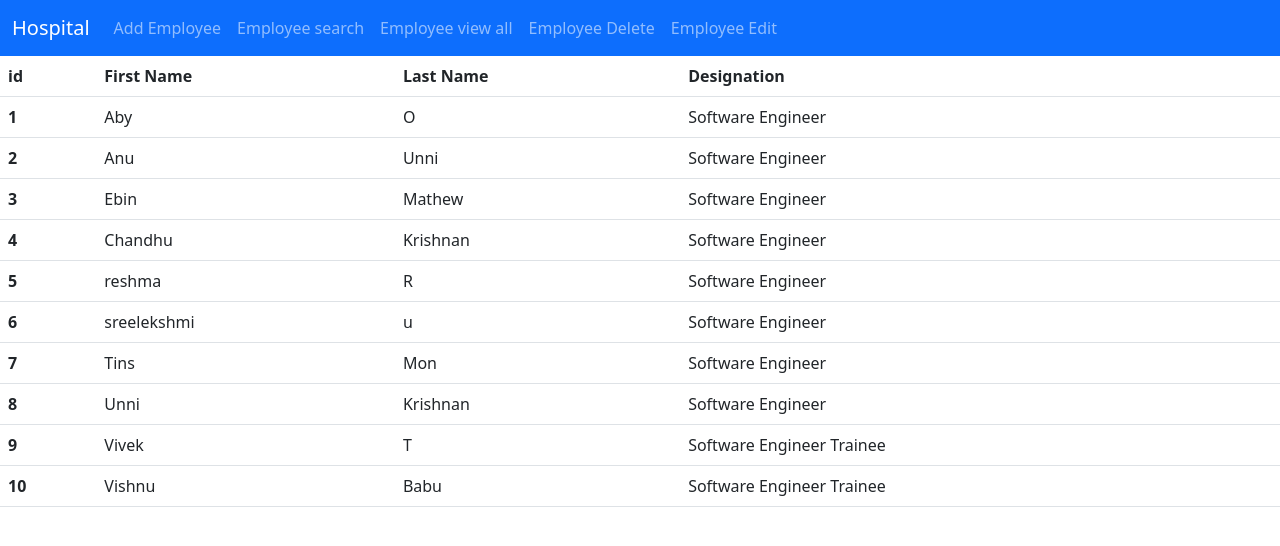
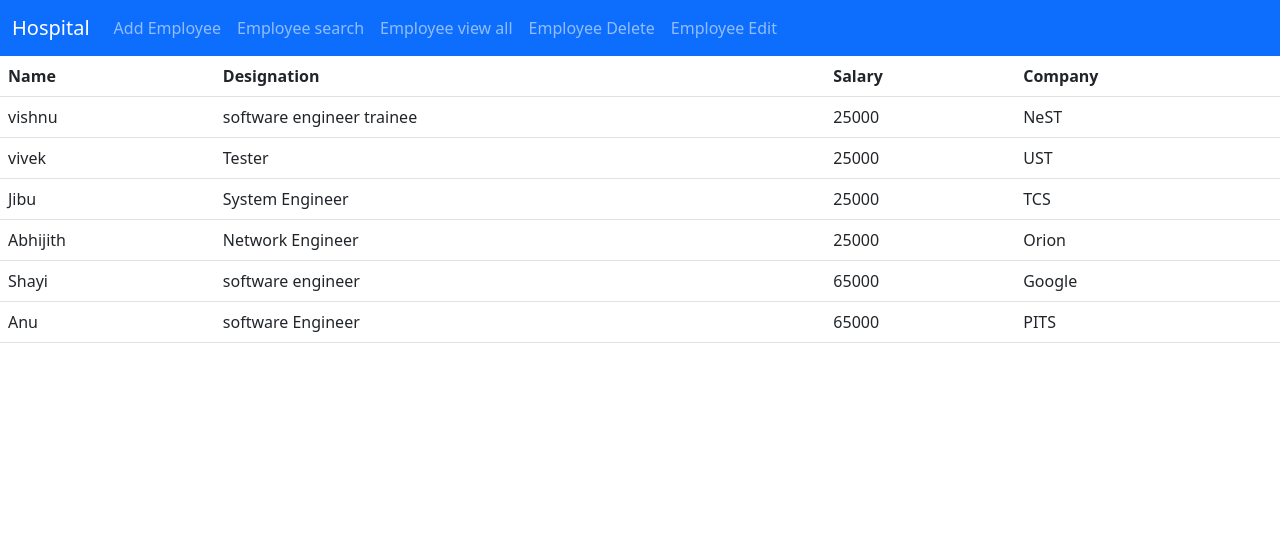
Before and after one commit to vishnubabu98/employeeangular, an Angular app: page /viewemp in a window 1280 px wide. Shown: the top 546 px of the page. Built offline with nearby package versions, Linux system fonts and the light colour scheme.

Commit message:
add data binding concepts

```diff
--- a/src/app/view-emp/view-emp.component.html
+++ b/src/app/view-emp/view-emp.component.html
@@ -2,72 +2,18 @@
 <table class="table">
     <thead>
       <tr>
-        <th scope="col">id</th>
-        <th scope="col">First Name</th>
-        <th scope="col">Last Name</th>
+        <th scope="col">Name</th>
         <th scope="col">Designation</th>
+        <th scope="col">Salary</th>
+        <th scope="col">Company</th>
       </tr>
     </thead>
     <tbody>
-      <tr>
-        <th scope="row">1</th>
-        <td>Aby</td>
-        <td>O</td>
-        <td>Software Engineer</td>
-      </tr>
-      <tr>
-        <th scope="row">2</th>
-        <td>Anu</td>
-        <td>Unni</td>
-        <td>Software Engineer</td>
-      </tr>
-      <tr>
-        <th scope="row">3</th>
-        <td>Ebin</td>
-        <td>Mathew</td>
-        <td>Software Engineer</td>
-      </tr>
-      <tr>
-        <th scope="row">4</th>
-        <td>Chandhu</td>
-        <td>Krishnan</td>
-        <td>Software Engineer</td>
-      </tr>
-      <tr>
-        <th scope="row">5</th>
-        <td>reshma</td>
-        <td>R</td>
-        <td>Software Engineer</td>
-      </tr>
-      <tr>
-        <th scope="row">6</th>
-        <td>sreelekshmi</td>
-        <td>u</td>
-        <td>Software Engineer</td>
-      </tr>
-      <tr>
-        <th scope="row">7</th>
-        <td>Tins</td>
-        <td>Mon</td>
-        <td>Software Engineer</td>
-      </tr>
-      <tr>
-        <th scope="row">8</th>
-        <td>Unni</td>
-        <td>Krishnan</td>
-        <td>Software Engineer</td>
-      </tr>
-      <tr>
-        <th scope="row">9</th>
-        <td>Vivek</td>
-        <td>T</td>
-        <td>Software Engineer Trainee</td>
-      </tr>
-      <tr>
-        <th scope="row">10</th>
-        <td>Vishnu</td>
-        <td>Babu</td>
-        <td>Software Engineer Trainee</td>
+      <tr *ngFor="let i of data">
+        <td>{{i.name}}</td>
+        <td>{{i.designation}}</td>
+        <td>{{i.salary}}</td>
+        <td>{{i.company}}</td>
       </tr>
     </tbody>
-  </table>
+</table>
--- a/src/app/view-emp/view-emp.component.ts
+++ b/src/app/view-emp/view-emp.component.ts
@@ -6,5 +6,49 @@ import { Component } from '@angular/core';
   styleUrls: ['./view-emp.component.css']
 })
 export class ViewEmpComponent {
+  data:any= [
+    {
+      "name":"vishnu",
+      "designation":"software engineer trainee",
+      "salary":25000,
+      "company":"NeST"
+
+    },
+    {
+      "name":"vivek",
+      "designation":"Tester",
+      "salary":25000,
+      "company":"UST"
+
+    },
+    {
+      "name":"Jibu",
+      "designation":"System Engineer",
+      "salary":25000,
+      "company":"TCS"
+
+    },
+    {
+      "name":"Abhijith",
+      "designation":"Network Engineer",
+      "salary":25000,
+      "company":"Orion"
+
+    },
+    {
+      "name":"Shayi",
+      "designation":"software engineer",
+      "salary":65000,
+      "company":"Google"
+
+    },
+    {
+      "name":"Anu",
+      "designation":"software Engineer",
+      "salary":65000,
+      "company":"PITS"
+
+    }
+  ]
 
 }
```
